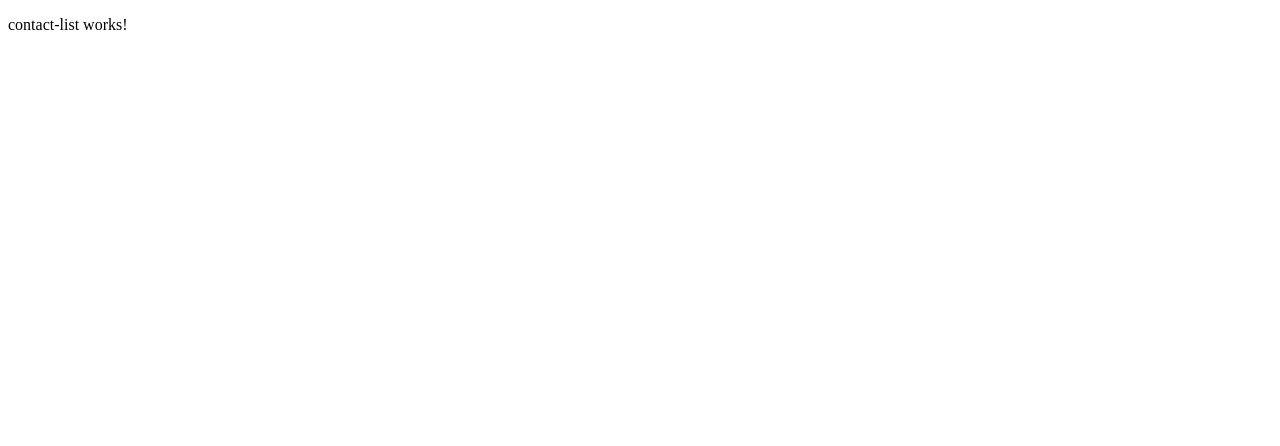
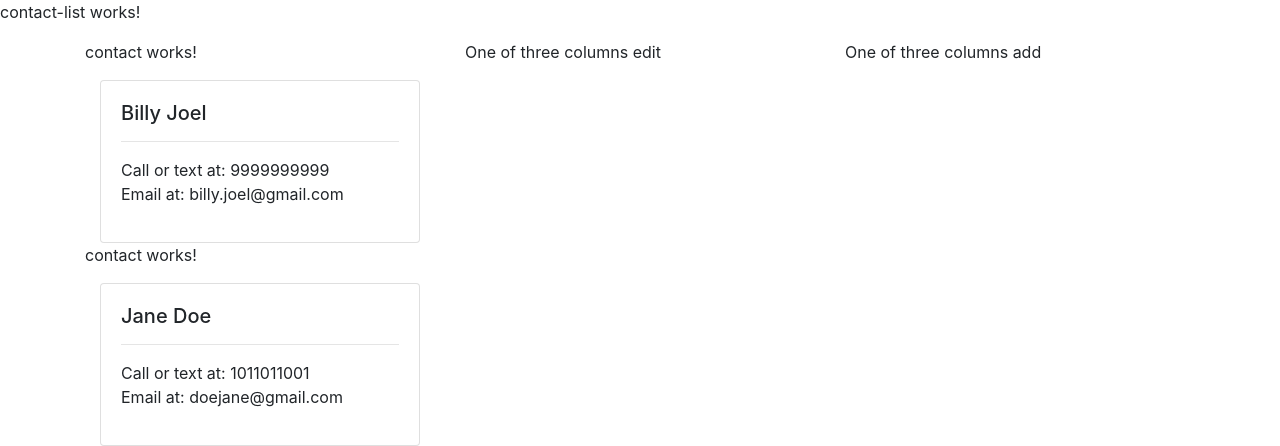
Before and after one commit to etfargo/CSCI313_A3, an Angular app in the folder contact-application/: page / in a window 1280 px wide. Shown: the top 446 px of the page. Built offline with nearby package versions, Linux system fonts and the light colour scheme.

Commit message:
Bootstrap strapped and List Listed

```diff
--- a/contact-application/angular.json
+++ b/contact-application/angular.json
@@ -24,9 +24,13 @@
               "src/assets"
             ],
             "styles": [
-              "src/styles.css"
+              "src/styles.css",
+              "node_modules/bootstrap/dist/css/bootstrap.min.css"
             ],
-            "scripts": []
+            "scripts": [
+              "node_modules/jquery/dist/jquery.min.js",
+              "node_modules/bootstrap/dist/js/bootstrap.min.js"
+            ]
           },
           "configurations": {
             "production": {
--- a/contact-application/package.json
+++ b/contact-application/package.json
@@ -19,6 +19,8 @@
     "@angular/platform-browser": "~11.2.1",
     "@angular/platform-browser-dynamic": "~11.2.1",
     "@angular/router": "~11.2.1",
+    "bootstrap": "^4.6.0",
+    "jquery": "^3.6.0",
     "rxjs": "~6.6.0",
     "tslib": "^2.0.0",
     "zone.js": "~0.11.3"
--- a/contact-application/src/app/contact-list/contact-list.component.html
+++ b/contact-application/src/app/contact-list/contact-list.component.html
@@ -1,2 +1,20 @@
 <p>contact-list works!</p>
 <!-- Have the *ngIf stuff for button clicks -->
+
+<div class="container">
+    <div class="row">
+      <div class="col-sm">
+
+            <app-contact *ngFor="let con of cList;"
+            [contactInput]="con">
+        </app-contact>
+
+      </div>
+      <div class="col-sm">
+        One of three columns edit
+      </div>
+      <div class="col-sm">
+        One of three columns add
+      </div>
+    </div>
+  </div>
--- a/contact-application/src/app/contact-list/contact/contact.component.html
+++ b/contact-application/src/app/contact-list/contact/contact.component.html
@@ -1 +1,14 @@
 <p>contact works!</p>
+
+<div class="container">
+    <div class="card">
+      <div class="card-body">
+        <h5>{{ contactInput.fName }} {{ contactInput.lName }}</h5>
+        <hr />
+        <p>Call or text at: {{ contactInput.phoneNum }}
+            <br>
+            Email at: {{ contactInput.email }}
+        </p>
+      </div>
+    </div>
+  </div>
--- a/contact-application/src/app/contact-list/contact/contact.component.ts
+++ b/contact-application/src/app/contact-list/contact/contact.component.ts
@@ -1,4 +1,5 @@
-import { Component, OnInit } from '@angular/core';
+import { Component, Input, OnInit } from '@angular/core';
+import { Contact } from 'src/app/model/contact';
 
 @Component({
   selector: 'app-contact',
@@ -7,6 +8,8 @@ import { Component, OnInit } from '@angular/core';
 })
 export class ContactComponent implements OnInit {
 
+  @Input() contactInput: Contact;
+
   constructor() { }
 
   ngOnInit(): void {
```
Also changed, not shown: 1 other file (tests, documents, lock files or other folders).
